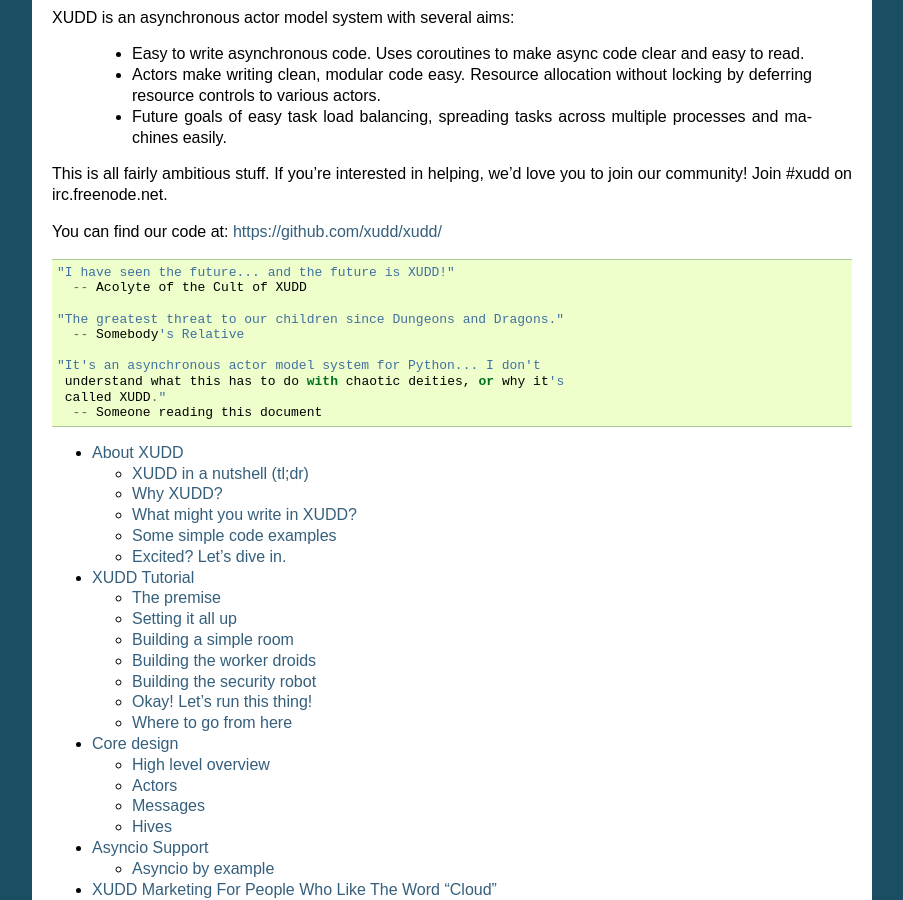
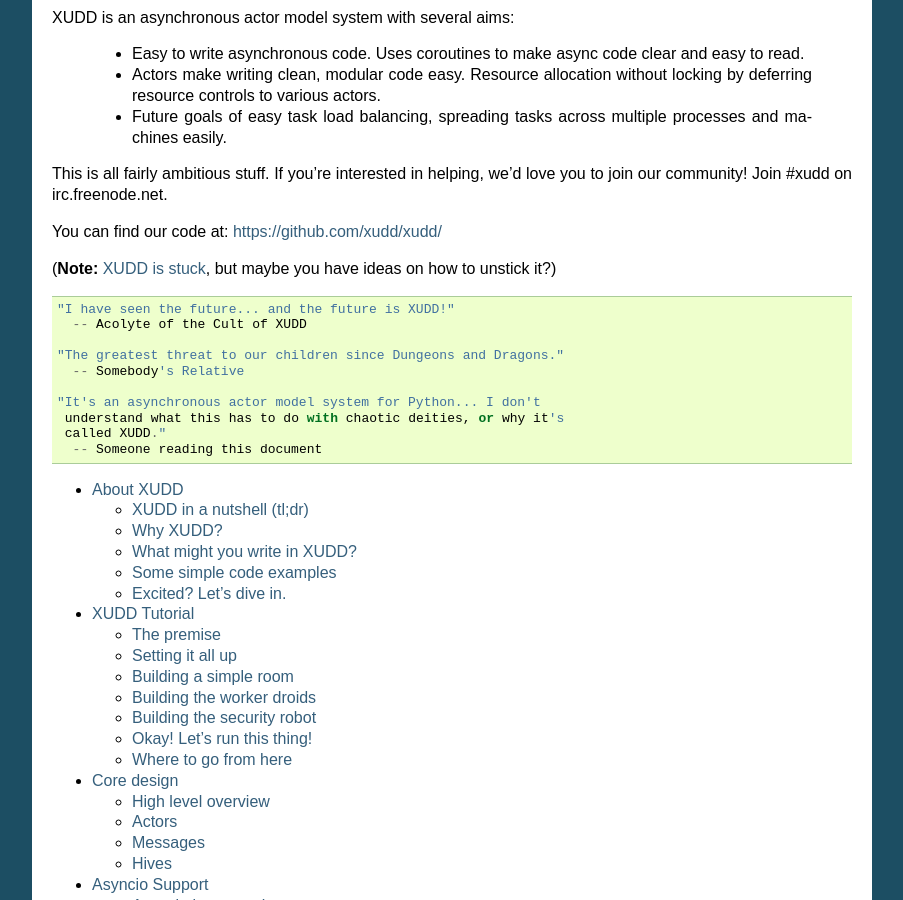
Before and after one commit to xudd/xudd, a Sphinx documentation site: the page built from docs/source/index.rst, in a window 1280 px wide and 900 px high, scrolled down 393 px. Shown: the whole window, without its empty margins (198-1101 px from the left). Built offline with Sphinx 7.4.7, drawn with Linux system fonts in a browser that asks for light colours.

Commit message:
xudd is stuck

```diff
--- a/docs/source/index.rst
+++ b/docs/source/index.rst
@@ -41,6 +41,9 @@
 
 You can find our code at: https://github.com/xudd/xudd/
 
+(**Note:** `XUDD is stuck <http://dustycloud.org/blog/why-xudd-is-stuck/>`_,
+but maybe you have ideas on how to unstick it?)
+
 ::
 
   "I have seen the future... and the future is XUDD!"
```
